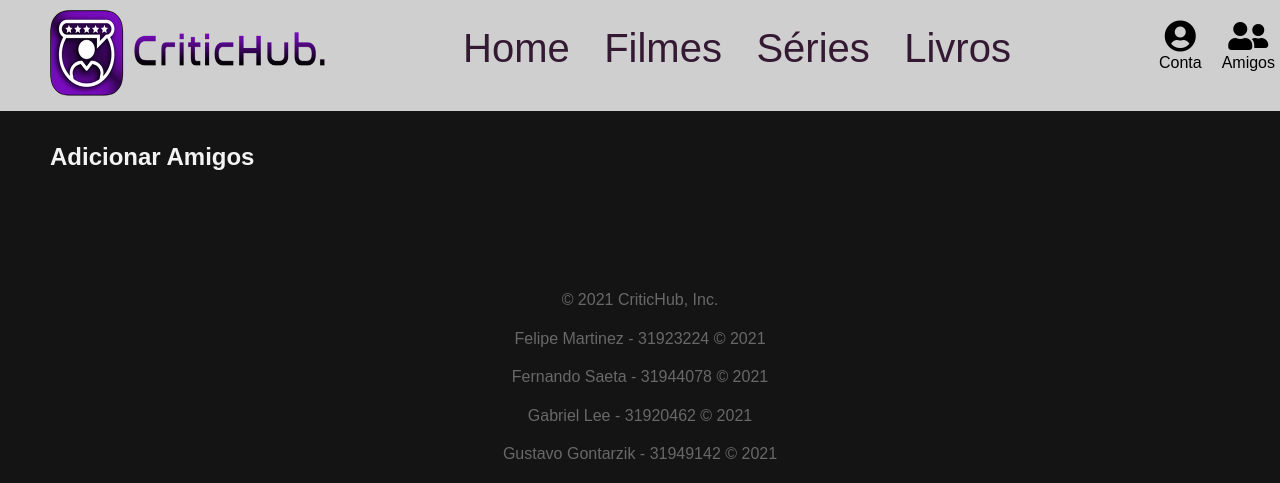
After one commit to globalz159/Critic, a Django app: page /add_amigos in a window 1280 px wide. The commit adds this page. Shown: the top 483 px of the page. Run offline with Django 3.2, Linux system fonts and the light colour scheme; data that the repository does not hold is empty; some libraries are stand-ins or nearby versions.

Commit message:
Alterações nas telas de amigos e criação da view de adicionar amigos

```diff
--- /dev/null
+++ b/src/core/templates/adicionar_amigos.html
@@ -0,0 +1,9 @@
+{% extends 'base.html' %}
+{% block content %}
+<div class="wrapper">
+    <section class="main-container">
+        <h1>Adicionar Amigos</h1>
+
+    </section>
+</div>
+{% endblock %}
--- /dev/null
+++ b/src/core/templates/amigos_recomendados.html
@@ -0,0 +1 @@
+{% load static %}
--- a/src/core/templates/nav_amigos.html
+++ b/src/core/templates/nav_amigos.html
@@ -23,7 +23,8 @@
         </table>
 
         <nav class="sub-nav-search">
-            <a href="#"><i class="fas fa-user-plus">  Adicionar amigos</i></a>
+            <a href="{% url 'add_amigos' %}"><i class="fas fa-user-plus">  Adicionar amigos</i></a>
+            <a href="#"><i class="fas fa-plus"> Pedidos de Amizade</i></a>
             <a href="#"><i class="fas fa-search"> Buscar amigo</i></a>
         </nav>
     </div>
@@ -33,17 +34,9 @@
 
     {% for amigo in user.amigos.all %}
     <div class="amigos-box">
-        <table style="width: 100%;">
-            <tr>
-                <td>
-                    <h2>{{ amigo.username }}</h2>
-                </td>
-                <td>
-                    <i id="icon-add" class="fas fa-user-plus"></i>
-                    <i id="icon-rm" class="fas fa-user-alt-slash amigo-box-icon"></i>
-                </td>
-            </tr>
-        </table>
+        <h2>{{ amigo.username }}</h2>
+        <i id="icon-add" class="fas fa-user-plus"></i>
+        <i id="icon-rm" class="fas fa-user-alt-slash amigo-box-icon"></i>
     </div>
     {% endfor %}
 </aside>
--- a/src/core/urls.py
+++ b/src/core/urls.py
@@ -1,12 +1,14 @@
 from django.urls import path
 
-from .views import cadastro, index, v404, v500, carregar_cidades
+# from .views import cadastro, index, v404, v500, carregar_cidades
+from .views import *
 
 urlpatterns = [
     path('', index, name='index'),
     path('cadastro', cadastro, name='cadastro'),
     path('404', v404, name='v404'),
     path('500', v500, name='v500'),
+    path('add_amigos', adicionar_amigos, name='add_amigos'),
 
     path('ajax/get-cidades-ajax/', carregar_cidades, name='get-cidades-ajax'),
 ]
--- a/src/core/views.py
+++ b/src/core/views.py
@@ -108,3 +108,13 @@ def v404(request):
 
 def v500(request):
     return render(request, '500.html')
+
+
+def adicionar_amigos(request):
+    nao_amigos = [user for user in Usuario.objects.all() if user not in request.user.amigos.all() and user != request.user]
+
+    context = {
+        'nao_amigos': nao_amigos,
+    }
+
+    return render(request, 'adicionar_amigos.html', context)
```
Also changed, not shown: src/core/static/css/index.css (+14 -12 lines).
